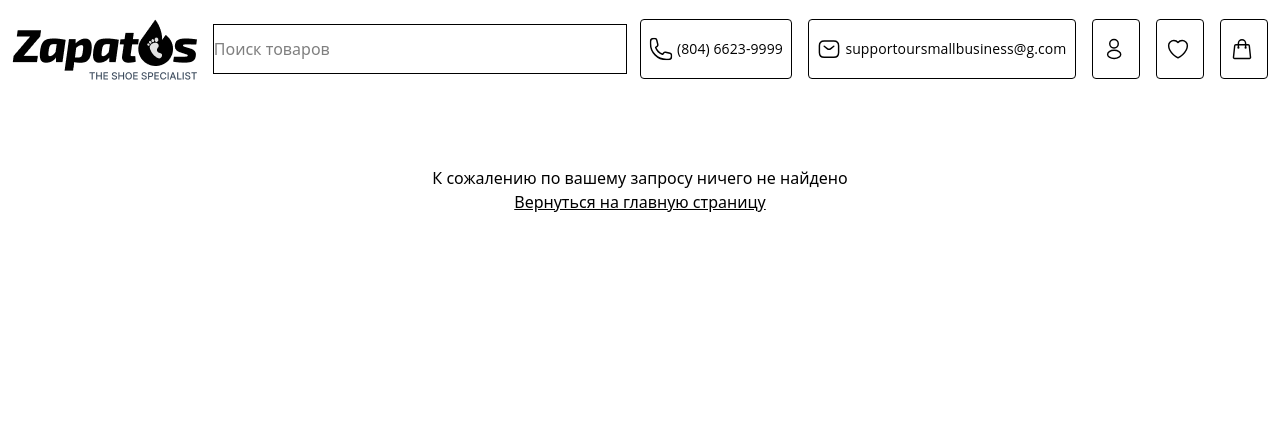
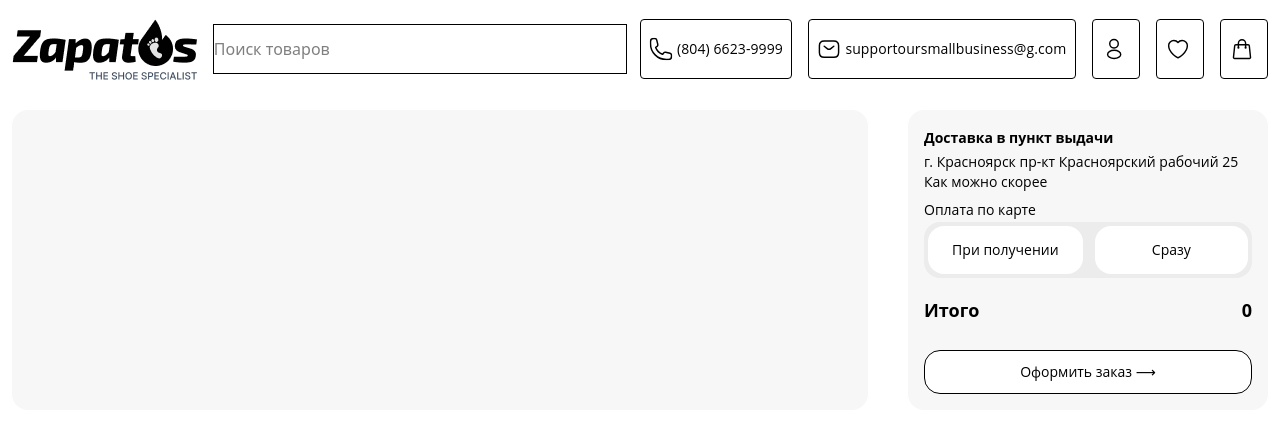
Before and after one commit to DmitryDobro/Store, a React (Vite) app: page /order in a window 1280 px wide. Shown: the top 432 px of the page. Built offline with nearby package versions, Linux system fonts and the light colour scheme.

Commit message:
feat/create orderPage

```diff
--- a/src/App.tsx
+++ b/src/App.tsx
@@ -3,6 +3,7 @@ import Header from './widgets/header/Header';
 import MainPage from './pages/mainPage/MainPage';
 import List from './pages/productsPage/ProductsPage';
 import NoFoundPage from './pages/noFoundPage/NoFoundPage';
+import OrderPage from './pages/orderPage/OrderPage';
 
 function App() {
   return (
@@ -10,6 +11,7 @@ function App() {
       <Header></Header>
       <Routes>
         <Route path="/" element={<MainPage />}></Route>
+        <Route path="/order" element={<OrderPage />}></Route>
         <Route path="/products/:param" element={<List />}></Route>
         <Route path="/*" element={<NoFoundPage/>}></Route>
       </Routes>
--- a/src/index.css
+++ b/src/index.css
@@ -45,13 +45,19 @@
   font-weight: 700;
   line-height: 24px;
 }
+.Text_Bold_Small {
+  font-family: Open Sans;
+  font-size: 14px;
+  font-weight: 700;
+  line-height: 24px;
+}
 .Text_Regular {
   font-family: Open Sans;
   font-size: 14px;
   font-weight: 400;
   line-height: 16px;
-
-
+}
+.truncate_col {
   display: -webkit-box;
   -webkit-line-clamp: 2;
   -webkit-box-orient: vertical;
--- /dev/null
+++ b/src/pages/orderPage/OrderPage.tsx
@@ -0,0 +1,62 @@
+import deleteIcon from '@/assets/img/icons/deleteIcon.svg';
+import animationCount from '@/shared/features/animationCount';
+import {useAppDispatch, useAppSelector} from '@/shared/hooks/redux';
+import MyBtn from '@/shared/UI/Button/MyBtn';
+import {addProduct, removeProduct} from '@/store/cartSlicer';
+import {useEffect, useState} from 'react';
+function OrderPage() {
+  const dispatch = useAppDispatch();
+  const cartProducts = useAppSelector(state => state.cartSlicer.selectProducts);
+  const priceFromState = useAppSelector(state => state.cartSlicer.price);
+  const [totalPriceForRender, setTotalPrice] = useState(0);
+  useEffect(() => {
+    animationCount(priceFromState, totalPriceForRender, setTotalPrice);
+  }, [priceFromState]);
+
+  const propsBtn = ['px-[13px] py-[13px] border-1 rounded-2xl'];
+  return (
+    <section className="flex gap-10 justify-between">
+      <div className="flex-auto bg-lightGrey rounded-2xl">
+        {cartProducts.map(product => (
+          <div key={product.id} className="flex justify-around items-center mb-10 gap-8">
+            <div className="w-[100px] bg-mainTheme rounded-2xl ">
+              <img src={product.img} alt="" className="aspect-square" />
+            </div>
+            <div className="flex basis-[50%] gap-8 flex-col justify-between items-start">
+              <span>{product.name}</span>
+              <img className="max-h-[20px]" src={deleteIcon} alt="" />
+            </div>
+            <div className="flex flex-auto justify-between text-xl bg-mainTheme rounded-2xl px-2 max-w-[170px] Text_Bold">
+              <button onClick={() => dispatch(addProduct(product))}>&#43;</button>
+              <span>{product.quantity}шт</span>
+              <button onClick={() => dispatch(removeProduct(product))}>&#8722;</button>
+            </div>
+            <div className="flex-auto Text_Bold text-center">
+              <span className="">{product.totalPrice}р.</span>
+            </div>
+          </div>
+        ))}
+      </div>
+      <div className="bg-lightGrey Text_Regular rounded-2xl p-4 w-[360px] sticky max-h-[300px]">
+        <div className="flex flex-col gap-1 mb-3">
+          <span className="Text_Bold_Small">Доставка в пункт выдачи</span>
+          <span>г. Красноярск пр-кт Красноярский рабочий 25</span>
+          <span>Как можно скорее</span>
+        </div>
+        <div className="flex flex-col gap-1">
+          <span> Оплата по карте</span>
+          <div className="flex flex-auto justify-between text-xl bg-mainTheme rounded-2xl p-1 Text_Regular gap-3 mb-4">
+            <button className="bg-white basis-[50%] rounded-2xl p-4">При получении</button>
+            <button className="bg-white basis-[50%] rounded-2xl">Сразу</button>
+          </div>
+          <div className="flex justify-between Text_Bold mb-6">
+            <span>Итого</span>
+            <span>{totalPriceForRender}</span>
+          </div>
+          <MyBtn title={'Оформить заказ'} {...propsBtn}></MyBtn>
+        </div>
+      </div>
+    </section>
+  );
+}
+export default OrderPage;
--- a/src/shared/UI/Card/CardBlogs.tsx
+++ b/src/shared/UI/Card/CardBlogs.tsx
@@ -18,7 +18,7 @@ function CardBlogs({name, text, img, id}: CardBlogsProps) {
       </div>
       <div className="mb-[12px] bg-lightGrey pt-4">
         <h4 className="Text_Big mb-[12px] truncate">{name}</h4>
-        <p className="Text_Regular ">{text}</p>
+        <p className="Text_Regular truncate_col">{text}</p>
       </div>
       <div>
         <Link to={`/blogs/${id}`}>
--- /dev/null
+++ b/src/shared/features/animationCount.ts
@@ -0,0 +1,16 @@
+function animationCount(newPrice: number, price: number, setTotalPrice: (arg:number) => void) {
+  let start = price;
+  const end = newPrice;
+  const duration = 200;
+  const stepTime = 10;
+  const steps = Math.ceil(duration / stepTime);
+  let step = 0;
+  const interval = setInterval(() => {
+    step++;
+    const progress = step / steps;
+    const newTotalPrice = Math.round(start + (end - start) * progress);
+    setTotalPrice(newTotalPrice);
+    if (step >= steps) clearInterval(interval);
+  }, stepTime);
+}
+export default animationCount
--- a/src/store/cartSlicer.tsx
+++ b/src/store/cartSlicer.tsx
@@ -1,5 +1,6 @@
 import Product from '@/shared/models/IProduct';
 import {createSlice} from '@reduxjs/toolkit';
+import { WritableDraft } from 'immer';
 
 interface CartProduct extends Product {
   quantity: number;
@@ -9,11 +10,11 @@ const initialState: {selectProducts: CartProduct[]; price: number} = {
   selectProducts: [],
   price: 0,
 };
-function getPrice(item: CartProduct) {
-     return item.prise.salePrise || item.prise.mainPrise;
+function getOnePrice(item: CartProduct) {
+  return item.prise.salePrise || item.prise.mainPrise;
 }
-function getTotalPrice(state) {
- return state.price = state.selectProducts.reduce((acc: number, cur: { totalPrice: number; }) => acc + cur.totalPrice, 0)
+function getTotalPrice(state: WritableDraft<{ selectProducts: CartProduct[]; price: number; }>) {
+  return (state.price = state.selectProducts.reduce((acc: number, cur: {totalPrice: number}) => acc + cur.totalPrice, 0));
 }
 const cartSlicer = createSlice({
   name: 'cartSlicer',
@@ -21,14 +22,12 @@ const cartSlicer = createSlice({
   reducers: {
     addProduct(state, action) {
       const item = state.selectProducts.find(product => product.id === action.payload.id);
-
       if (item) {
         item.quantity += 1;
         item.prise.salePrise ? (item.totalPrice += item.prise.salePrise) : (item.totalPrice += item.prise.mainPrise);
         getTotalPrice(state);
-        console.log(state.price);
       } else {
-        state.selectProducts.push({...action.payload, quantity: 1, totalPrice: getPrice(action.payload)});
+        state.selectProducts.push({...action.payload, quantity: 1, totalPrice: getOnePrice(action.payload)});
         getTotalPrice(state);
       }
     },
--- a/src/widgets/header/cartModal.tsx
+++ b/src/widgets/header/cartModal.tsx
@@ -1,14 +1,18 @@
 import {useAppDispatch, useAppSelector} from '@/shared/hooks/redux';
 import MyBtn from '@/shared/UI/Button/MyBtn';
 import {addProduct, removeProduct} from '@/store/cartSlicer';
-import Modal from '../modals/Modal';
+import Modal from '../../shared/UI/Modals/Modal';
 import {useMemo} from 'react';
+import { Link } from 'react-router-dom';
 
 function CartModal({setModalVisable, isVisable}: {setModalVisable: React.Dispatch<React.SetStateAction<boolean>>; isVisable: boolean}) {
   const cartProducts = useAppSelector(state => state.cartSlicer.selectProducts);
   const totalPrice = useAppSelector(state => state.cartSlicer.price);
   const propsBtn = ['px-[16px] py-[16px] border-1 w-[100%]'];
   const dispatch = useAppDispatch();
+  function closeModal(){
+    setModalVisable(false)
+  }
   return (
     <Modal setModalVisable={setModalVisable} isVisable={isVisable}>
       {cartProducts.length > 0 ? (
@@ -21,7 +25,7 @@ function CartModal({setModalVisable, isVisable}: {setModalVisable: React.Dispatc
                 </div>
                 <span className="self-center">{product.name}</span>
                 <div className="col-span-full">
-                     <span>Prise: </span>
+                  <span>Prise: </span>
                   <span>{product.totalPrice}</span>
                 </div>
               </div>
@@ -32,8 +36,10 @@ function CartModal({setModalVisable, isVisable}: {setModalVisable: React.Dispatc
               </div>
             </div>
           ))}
-               <p className='Text_Bold mb-2'> Total price: {totalPrice}</p>
-          <MyBtn title={'Перейти к оформлению'} {...propsBtn}></MyBtn>
+          <p className="Text_Bold mb-2"> Total price: {totalPrice}</p>
+          <Link to={'/order'}>
+            <MyBtn propsFunc={closeModal} title={'Перейти к оформлению'} {...propsBtn}></MyBtn>
+          </Link>
         </div>
       ) : (
         <span className="self-center text-center Text_Bold">Корзина пуста</span>
```
Also changed, not shown: src/assets/img/icons/deleteIcon.svg (added), src/shared/UI/Modals/Modal.tsx (renamed from src/widgets/modals/Modal.tsx).
